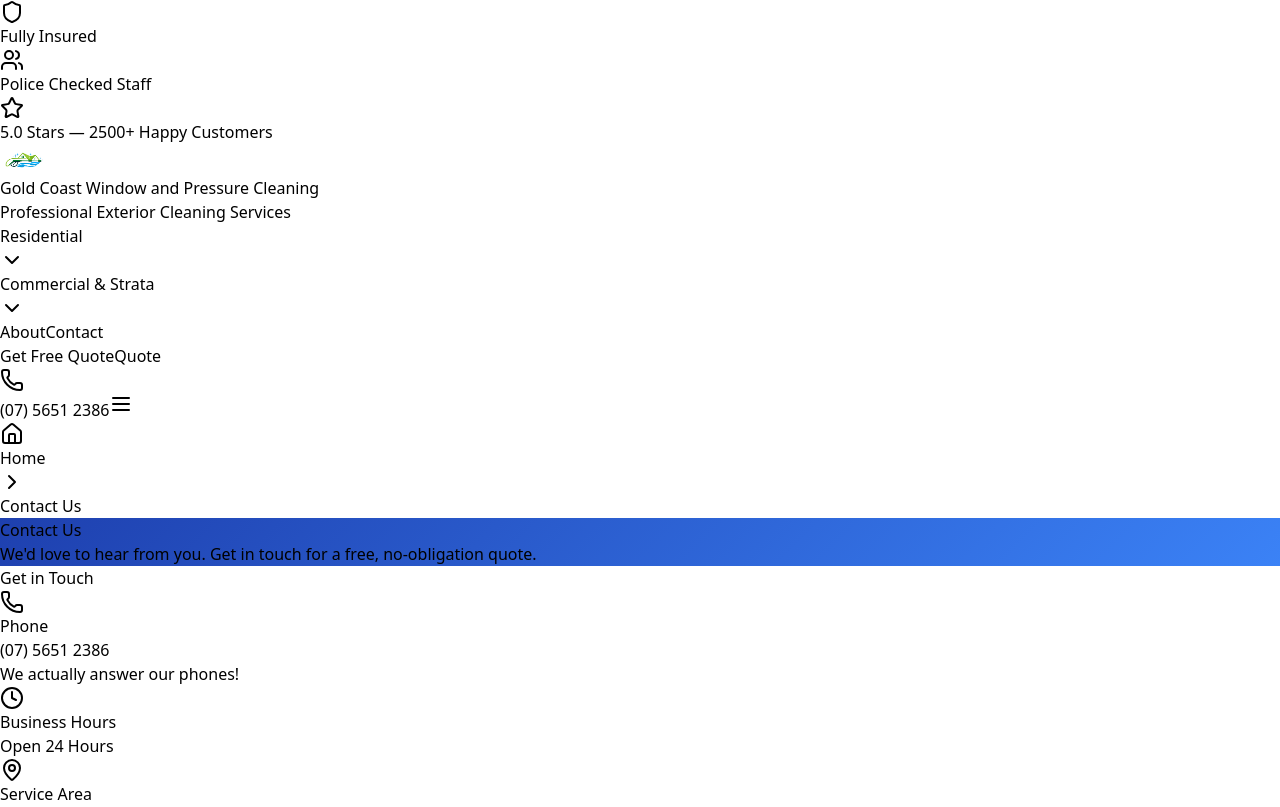
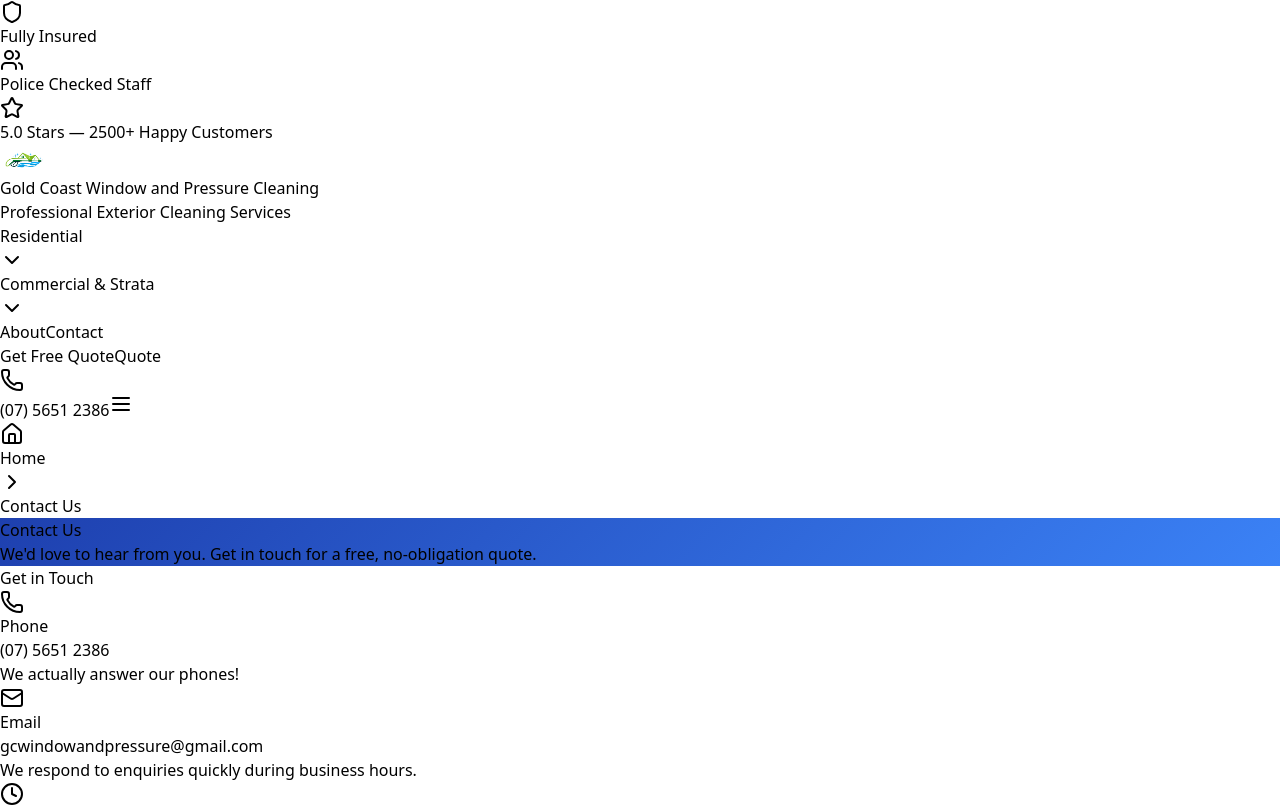
Before and after one commit to ilikecandace123/gcwindowandpressurecleaning, a React (Vite) app: page /contact in a window 1280 px wide. Shown: the top 807 px of the page. Built offline with nearby package versions, Linux system fonts and the light colour scheme.

Commit message:
Switch listed business email to gcwindowandpressure@gmail.com

```diff
--- a/src/data/schema.js
+++ b/src/data/schema.js
@@ -4,7 +4,7 @@
 export const SITE_URL = "https://gcwindowandpressurecleaning.com.au";
 export const BUSINESS_NAME = "Gold Coast Window and Pressure Cleaning";
 export const BUSINESS_PHONE = "(07) 5651 2386";
-export const BUSINESS_EMAIL = "info@gcwindowandpressurecleaning.com.au";
+export const BUSINESS_EMAIL = "gcwindowandpressure@gmail.com";
 
 // Business address (must match GBP exactly for NAP consistency)
 export const BUSINESS_ADDRESS = {
--- a/src/pages/Contact.jsx
+++ b/src/pages/Contact.jsx
@@ -1,5 +1,5 @@
 import React from "react";
-import { Phone, Clock, MapPin } from "lucide-react";
+import { Phone, Mail, Clock, MapPin } from "lucide-react";
 import PageSEO from "../components/PageSEO";
 import Breadcrumbs from "../components/Breadcrumbs";
 import { buildLocalBusinessSchema, buildBreadcrumbSchema } from "../data/schema";
@@ -9,7 +9,7 @@
     <div className="min-h-screen bg-gray-50">
       <PageSEO
         title="Contact Us | Gold Coast Window and Pressure Cleaning"
-        description="Get in touch with Gold Coast Window and Pressure Cleaning. Call (07) 5651 2386 for a free quote. Serving all Gold Coast suburbs and Northern NSW."
+        description="Get in touch with Gold Coast Window and Pressure Cleaning. Call (07) 5651 2386 or email gcwindowandpressure@gmail.com for a free quote. Serving all Gold Coast suburbs and Northern NSW."
         canonical="https://gcwindowandpressurecleaning.com.au/contact/"
         jsonLd={[
           buildLocalBusinessSchema(),
@@ -47,6 +47,17 @@
                     <h3 className="font-semibold text-gray-900 mb-1">Phone</h3>
                     <a href="tel:0756512386" className="text-blue-600 text-lg font-medium hover:underline">(07) 5651 2386</a>
                     <p className="text-sm text-gray-500 mt-1">We actually answer our phones!</p>
+                  </div>
+                </div>
+
+                <div className="flex items-start gap-4">
+                  <div className="w-12 h-12 bg-blue-100 rounded-lg flex items-center justify-center flex-shrink-0">
+                    <Mail className="w-6 h-6 text-blue-600" />
+                  </div>
+                  <div>
+                    <h3 className="font-semibold text-gray-900 mb-1">Email</h3>
+                    <a href="mailto:gcwindowandpressure@gmail.com" className="text-blue-600 text-lg font-medium hover:underline break-all">gcwindowandpressure@gmail.com</a>
+                    <p className="text-sm text-gray-500 mt-1">We respond to enquiries quickly during business hours.</p>
                   </div>
                 </div>
 
--- a/src/pages/Services.jsx
+++ b/src/pages/Services.jsx
@@ -38,7 +38,7 @@
   },
   {
     question: "How do I get a quote or book a job?",
-    answer: "Call us on (07) 5651 2386, email info@gcwindowandpressurecleaning.com.au, or book online via our website. We offer free, no-obligation quotes for all jobs."
+    answer: "Call us on (07) 5651 2386, email gcwindowandpressure@gmail.com, or book online via our website. We offer free, no-obligation quotes for all jobs."
   },
   {
     question: "How often should I have my property professionally cleaned?",
```
Also changed, not shown: public/llms.txt.
